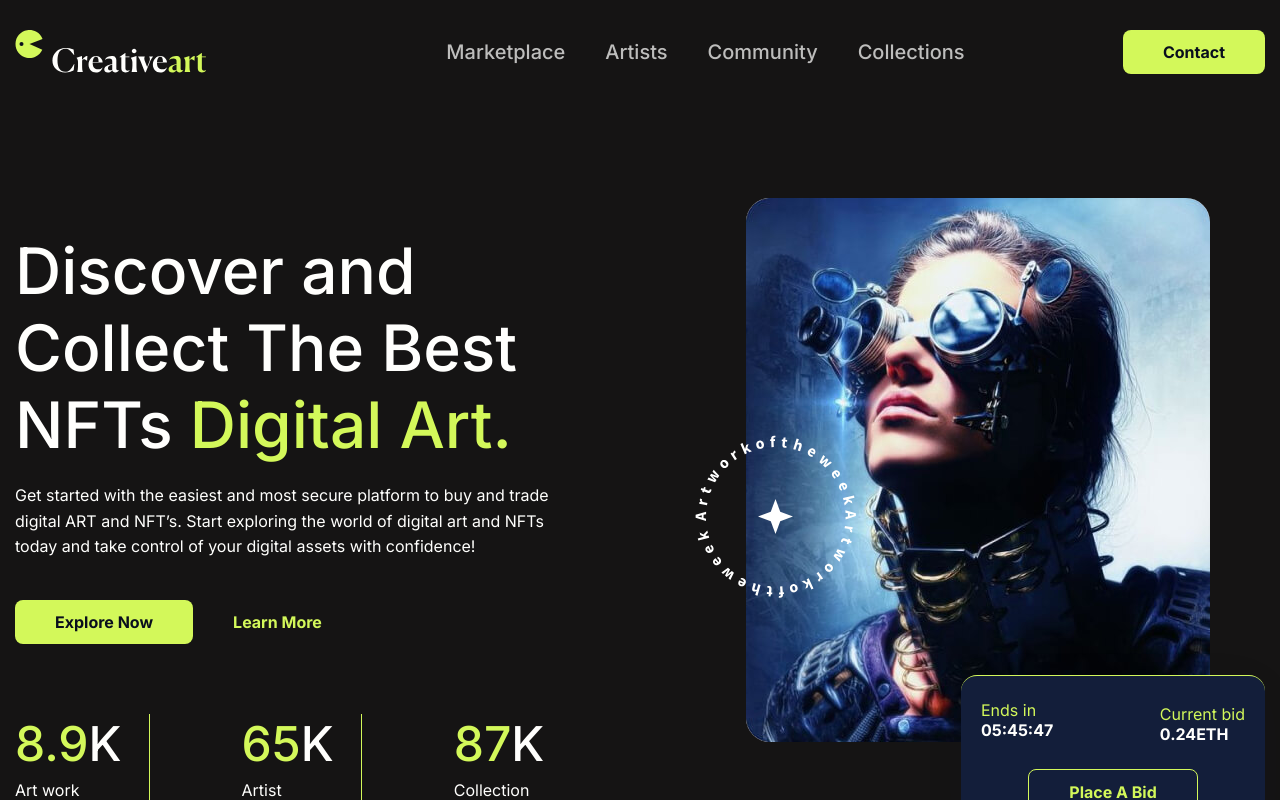
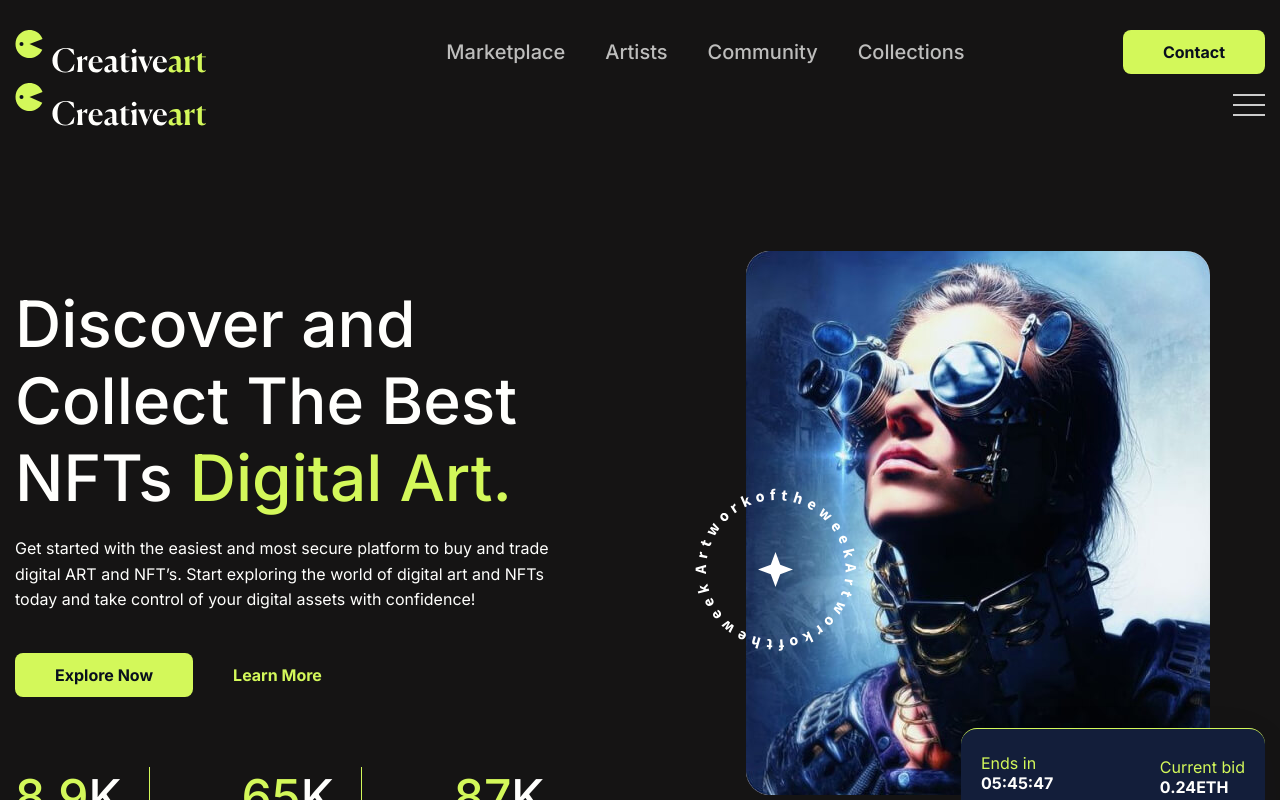
Before and after one commit to Serhii-Ki/creativeArt, a React (Create React App) app: page / in a window 1280 px wide. Shown: the top 800 px of the page. Built offline with nearby package versions, Linux system fonts and the light colour scheme.

Commit message:
started adaptive

```diff
--- a/src/components/menu/Menu.tsx
+++ b/src/components/menu/Menu.tsx
@@ -19,6 +19,15 @@ function Menu(props: MenuType) {
 const StyledMenu = styled.ul`
 	display: flex;
 	gap: 40px;
+
+	@media screen and (max-width: 980px) {
+		flex-direction: column;
+		gap: 50px;
+
+		a {
+			font-size: 38px;
+		}
+	}
 `;
 
 export default Menu;
--- a/src/layout/header/Header.tsx
+++ b/src/layout/header/Header.tsx
@@ -4,17 +4,19 @@ import Button from '../../components/button/Button';
 import { FlexContainer } from '../../components/flexContainer/FlexContainer';
 import Logo from '../../components/logo/Logo';
 import Menu from '../../components/menu/Menu';
+import MobileMenu from './mobileMenu/MobileMenu';
 
-const menuItems = ['Marketplace', 'Artists', 'Community', 'Collections'];
+export const menuItems = ['Marketplace', 'Artists', 'Community', 'Collections'];
 
 function Header() {
 	return (
 		<StyledHeader>
-			<FlexContainer>
+			<DesktopMenu>
 				<Logo />
 				<Menu listItems={menuItems} />
 				<Button title='Contact' />
-			</FlexContainer>
+			</DesktopMenu>
+			<MobileMenu />
 		</StyledHeader>
 	);
 }
@@ -23,4 +25,10 @@ const StyledHeader = styled.header`
 	padding-top: 25px;
 `;
 
+const DesktopMenu = styled(FlexContainer)`
+	@media screen and (max-width: 980px) {
+		display: none;
+	}
+`;
+
 export default Header;
--- /dev/null
+++ b/src/layout/header/mobileMenu/MobileMenu.tsx
@@ -0,0 +1,50 @@
+import { useState } from 'react';
+import styled, { css } from 'styled-components';
+import { FlexContainer } from '../../../components/flexContainer/FlexContainer';
+import Logo from '../../../components/logo/Logo';
+import Menu from '../../../components/menu/Menu';
+import { menuItems } from '../Header';
+import MobileBtn from './mobileBtn/MobileBtn';
+
+function MobileMenu() {
+	const [isOpen, setModal] = useState(false);
+
+	const handelModal = () => {
+		setModal(!isOpen);
+	};
+
+	return (
+		<FlexContainer>
+			<Logo />
+			<MobileBtn isOpen={isOpen} handelModal={handelModal} />
+			<Popup isOpen={isOpen}>
+				<Menu listItems={menuItems} />
+			</Popup>
+		</FlexContainer>
+	);
+}
+
+const Popup = styled.div<{ isOpen: boolean }>`
+	display: flex;
+	justify-content: center;
+	align-items: center;
+	position: fixed;
+	top: 0;
+	bottom: 0;
+	right: 0;
+	left: 0;
+	z-index: 5;
+	background-color: rgba(31, 31, 32, 0.95);
+	opacity: 0;
+	pointer-events: none;
+	transition: opacity 0.5s ease-in-out;
+
+	${props =>
+		props.isOpen &&
+		css<{ isOpen: boolean }>`
+			opacity: 1;
+			pointer-events: auto;
+		`}
+`;
+
+export default MobileMenu;
--- /dev/null
+++ b/src/layout/header/mobileMenu/mobileBtn/MobileBtn.tsx
@@ -0,0 +1,62 @@
+import styled, { css } from 'styled-components';
+
+type BtnType = {
+	isOpen: boolean;
+	handelModal: React.MouseEventHandler<HTMLDivElement>;
+};
+
+function MobileBtn(props: BtnType) {
+	return (
+		<BtnWrap isOpen={props.isOpen} onClick={props.handelModal}>
+			<span></span>
+			<span></span>
+			<span></span>
+		</BtnWrap>
+	);
+}
+
+const BtnWrap = styled.div<{ isOpen: boolean }>`
+	display: flex;
+	flex-direction: column;
+	align-items: center;
+	justify-content: center;
+	gap: 8px;
+	width: 32px;
+	height: 36px;
+	cursor: pointer;
+	position: relative;
+	z-index: 10;
+
+	span {
+		width: 100%;
+		height: 2px;
+		background-color: #ccc;
+		transition: transform 0.3s ease-in-out;
+
+		&:nth-child(1) {
+			${props =>
+				props.isOpen &&
+				css<{ isOpen: boolean }>`
+					transform: rotate(45deg) translateY(14px);
+				`}
+		}
+
+		&:nth-child(2) {
+			${props =>
+				props.isOpen &&
+				css<{ isOpen: boolean }>`
+					transform: scaleX(0);
+				`}
+		}
+
+		&:nth-child(3) {
+			${props =>
+				props.isOpen &&
+				css<{ isOpen: boolean }>`
+					transform: rotate(-45deg) translateY(-14px);
+				`}
+		}
+	}
+`;
+
+export default MobileBtn;
```
